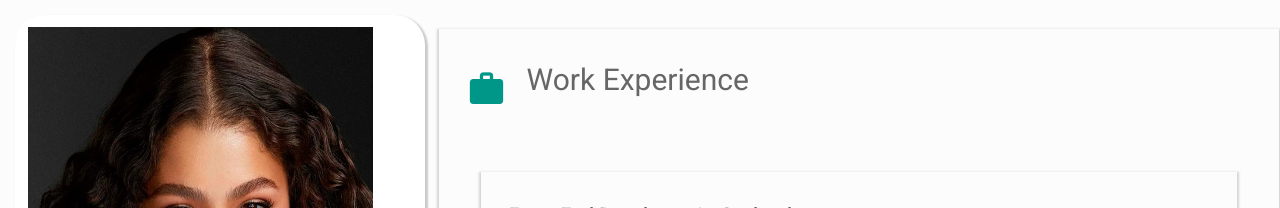
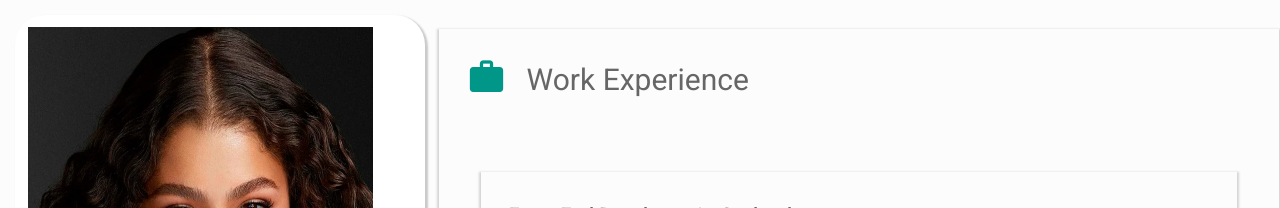
Before and after one commit to thayssa-souza/Project_Curriculum-vitae, an Angular app in the folder Curriculo/: page / in a window 1280 px wide. Shown: the top 208 px of the page. Built offline with nearby package versions, Linux system fonts and the light colour scheme.

Commit message:
fix experiences styles

```diff
--- a/Curriculo/src/app/components/experiences/experiences.component.css
+++ b/Curriculo/src/app/components/experiences/experiences.component.css
@@ -4,17 +4,21 @@
   padding: 28px;
   box-shadow: 0 2px 2px 2px var(--gray-shadow); ;
 }
+
 :host .info {
   display: flex;
-  align-items: center;
   padding-bottom: 40px;
   font-size: 30px;
   font-weight: 400;
   color: var(--gray-title);
 }
+
 :host .info__icon {
   padding-right: 60px;
   font-size: 40px;
   min-height: 38px;
   color: var(--primary);
 }
+
+:host .info__text {
+}
--- a/Curriculo/src/app/components/experiences/experiences.component.html
+++ b/Curriculo/src/app/components/experiences/experiences.component.html
@@ -1,7 +1,7 @@
 <div class="container" *ngFor="let experience of experiences">
   <div class="info">
     <mat-icon class="info__icon">{{ experience.titleSection.icon }}</mat-icon>
-    <p>{{ experience.titleSection.name }}</p>
+    <p class="info__text">{{ experience.titleSection.name }}</p>
   </div>
   <app-experience [experienceData]="experience.experiences"></app-experience>
 </div>
```
